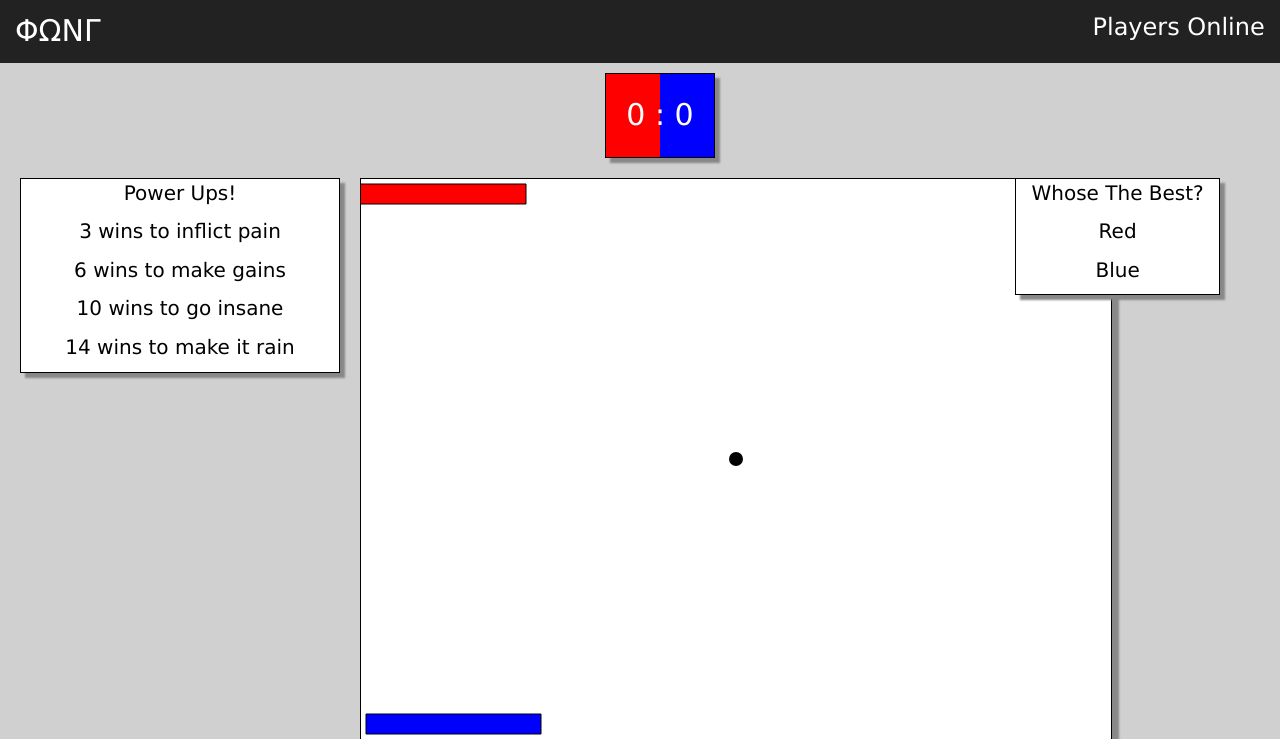
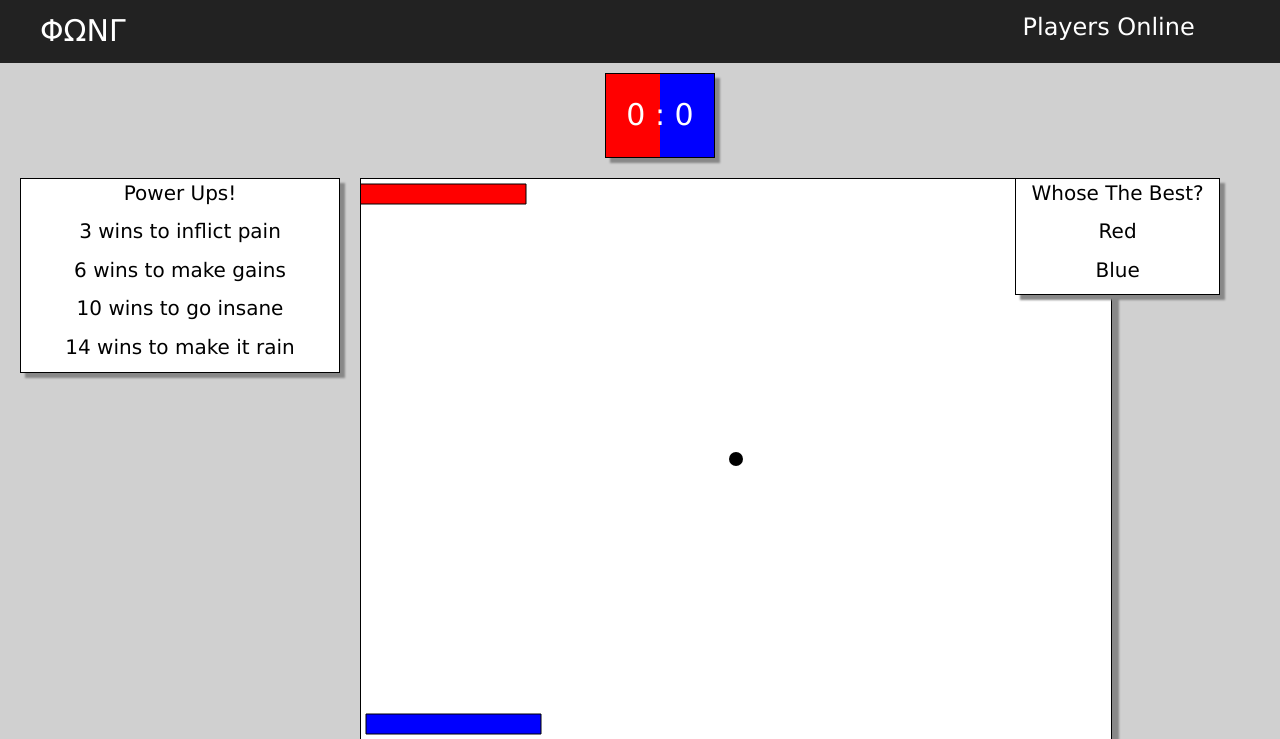
Before and after one commit to ShawnYcx/wd2-project4, a PHP site: page /game.html in a window 1280 px wide. Shown: the top 739 px of the page. Run offline with PHP 8.4, Linux system fonts and the light colour scheme; some libraries are stand-ins or nearby versions.

Commit message:
Some Stylings

```diff
--- a/css/styles.css
+++ b/css/styles.css
@@ -140,10 +140,12 @@ html{
 	padding-top: 10px;
 	color: white;
 	font-family: verdana;
+	margin-right: 70px;
 }
 
 #pong{
 	font-size: 30px;
+	margin-left: 25px;
 }
 
 .left {
```
